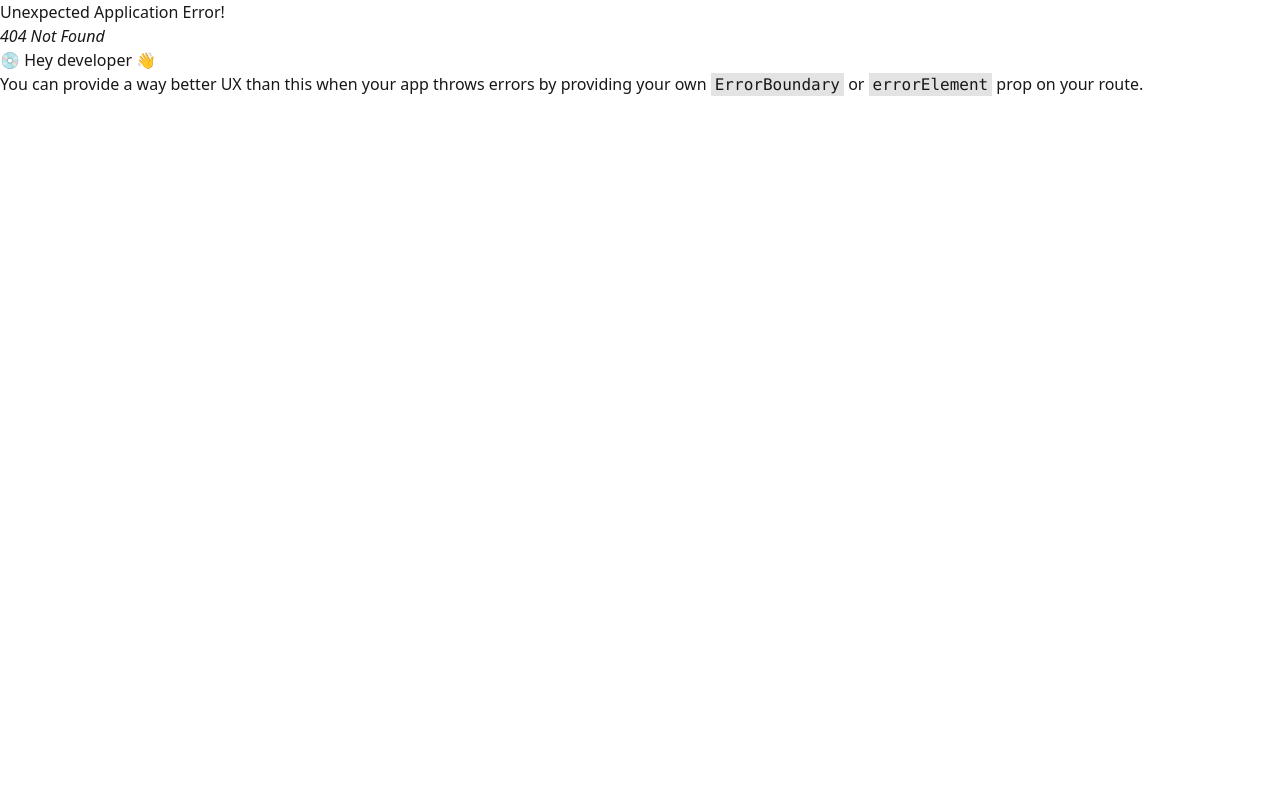
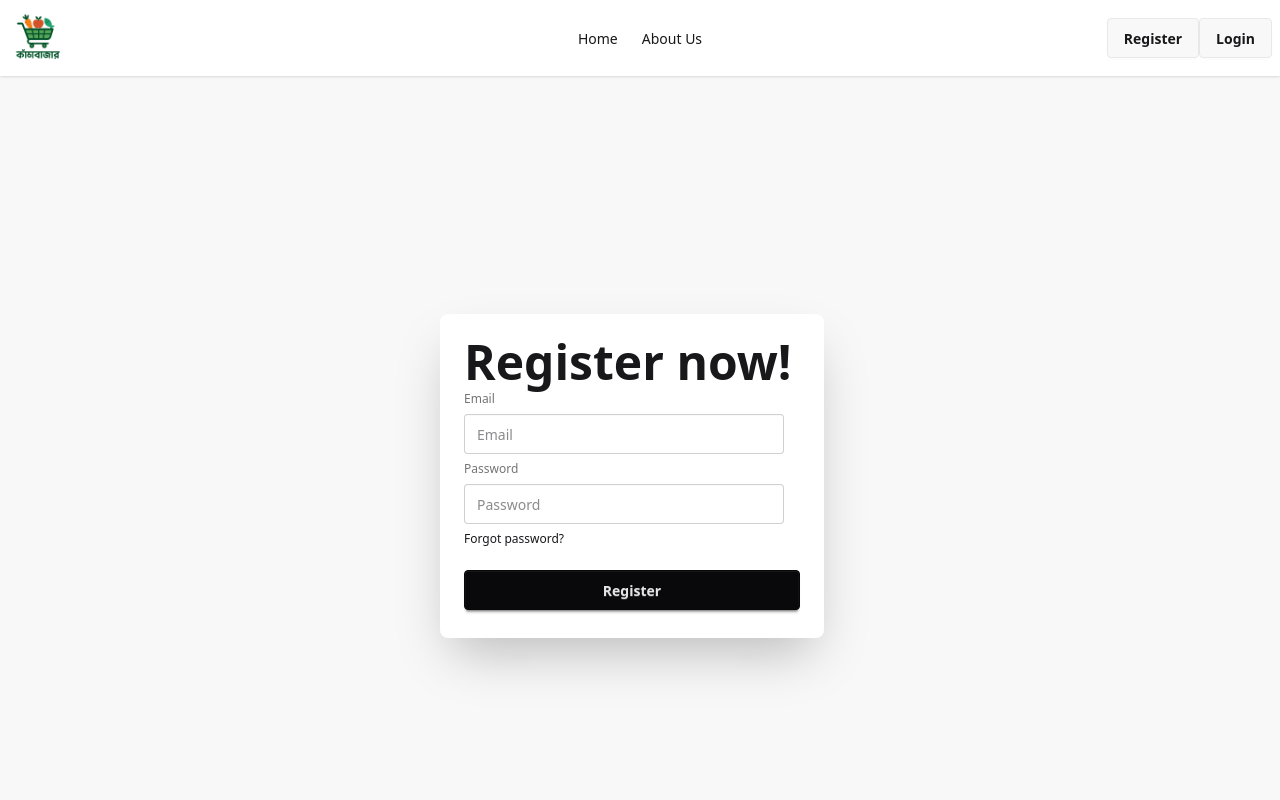
Before and after one commit to Abdul-Aziz-wasi/Local-market-app, a React (Vite) app: page /register in a window 1280 px wide. Before the commit this address had no page. Shown: the top 800 px of the page. Built offline with nearby package versions, Linux system fonts and the light colour scheme; no server answers.

Commit message:
implement signin singout function with firebse

```diff
--- a/package.json
+++ b/package.json
@@ -11,9 +11,11 @@
   },
   "dependencies": {
     "@tailwindcss/vite": "^4.1.11",
+    "firebase": "^11.10.0",
     "react": "^19.1.0",
     "react-dom": "^19.1.0",
     "react-router": "^7.6.3",
+    "react-toastify": "^11.0.5",
     "tailwindcss": "^4.1.11"
   },
   "devDependencies": {
--- a/src/Components/Navbar/Navbar.jsx
+++ b/src/Components/Navbar/Navbar.jsx
@@ -1,9 +1,21 @@
-import React from 'react';
+import React, { use } from 'react';
 import { NavLink } from 'react-router';
 import logo from '../../assets/logo.png'
+import { AuthContext } from '../../contexts/AuthContext';
 
 
 const Navbar = () => {
+  const {user,logOutUser}=use(AuthContext)
+
+  const handleLogout =()=>{
+    logOutUser()
+    .then(()=>{
+      console.log('signout user')
+    }).catch(error=>{
+      console.log(error)
+    })
+  }
+
     const navItems =<>
       <li><NavLink to="/">Home</NavLink></li>
       <li><NavLink to="/about">About Us</NavLink></li>
@@ -31,7 +43,15 @@ const Navbar = () => {
     </ul>
   </div>
   <div className="navbar-end">
-    <a className="btn">Button</a>
+   {
+    user ? <button onClick={handleLogout} className='btn'>Log out</button>
+    :
+    <>
+     <NavLink to='/register' className='btn'>Register</NavLink>
+    <NavLink to='/login' className='btn'>Login</NavLink>
+    </>
+
+   }
   </div>
 </div>
     );
--- /dev/null
+++ b/src/Pages/Banner/Banner.jsx
@@ -0,0 +1,11 @@
+import React from 'react';
+
+const Banner = () => {
+    return (
+        <div>
+
+        </div>
+    );
+};
+
+export default Banner;
--- /dev/null
+++ b/src/Pages/Login/Login.jsx
@@ -0,0 +1,49 @@
+import React, { use } from 'react';
+import { AuthContext } from '../../contexts/AuthContext';
+
+const Login = () => {
+    const {loginUser}=use(AuthContext)
+
+        const handleLogin =e=>{
+            e.preventDefault()
+            const form =e.target;
+            const email =form.email.value;
+            const password =form.password.value;
+            console.log(email,password)
+
+            loginUser(email,password)
+            .then(result=>{
+                console.log(result.user)
+            })
+            .catch(error=>{
+                console.log(error)
+            })
+        }
+    return (
+         <div className="hero bg-base-200 min-h-screen">
+  <div className="hero-content flex-col lg:flex-row-reverse">
+    <div className="text-center lg:text-left">
+
+
+    </div>
+    <div className="card bg-base-100 w-full max-w-sm shrink-0 shadow-2xl">
+      <div className="card-body">
+     <form onSubmit={handleLogin}>
+        <h1 className="text-5xl font-bold">Login now!</h1>
+           <fieldset className="fieldset">
+          <label className="label">Email</label>
+          <input type="email" name="email" className="input" placeholder="Email" />
+          <label className="label">Password</label>
+          <input type="password" name="password" className="input" placeholder="Password" />
+          <div><a className="link link-hover">Forgot password?</a></div>
+          <button className="btn btn-neutral mt-4">Login</button>
+        </fieldset>
+     </form>
+      </div>
+    </div>
+  </div>
+</div>
+    );
+};
+
+export default Login;
--- /dev/null
+++ b/src/Pages/Register/Register.jsx
@@ -0,0 +1,49 @@
+import React, { use } from 'react';
+import { AuthContext } from '../../contexts/AuthContext';
+
+const Register = () => {
+    const {createUser}=use(AuthContext)
+
+    const handleRegister =e=>{
+        e.preventDefault()
+        const form =e.target;
+        const email =form.email.value;
+        const password =form.password.value;
+        console.log(email,password)
+
+        createUser(email,password)
+        .then(result=>{
+            console.log(result.user)
+        })
+        .catch(error=>{
+            console.log(error)
+        })
+    }
+    return (
+       <div className="hero bg-base-200 min-h-screen">
+  <div className="hero-content flex-col lg:flex-row-reverse">
+    <div className="text-center lg:text-left">
+
+
+    </div>
+    <div className="card bg-base-100 w-full max-w-sm shrink-0 shadow-2xl">
+      <div className="card-body">
+     <form onSubmit={handleRegister}>
+        <h1 className="text-5xl font-bold">Register now!</h1>
+           <fieldset className="fieldset">
+          <label className="label">Email</label>
+          <input type="email" name="email" className="input" placeholder="Email" />
+          <label className="label">Password</label>
+          <input type="password" name="password" className="input" placeholder="Password" />
+          <div><a className="link link-hover">Forgot password?</a></div>
+          <button className="btn btn-neutral mt-4">Register</button>
+        </fieldset>
+     </form>
+      </div>
+    </div>
+  </div>
+</div>
+    );
+};
+
+export default Register;
--- a/src/Router/Router.jsx
+++ b/src/Router/Router.jsx
@@ -1,6 +1,8 @@
 import {createBrowserRouter} from "react-router";
 import RootLayout from "../Layouts/RootLayout";
 import Home from "../Pages/Home/Home";
+import Register from "../Pages/Register/Register";
+import Login from "../Pages/Login/Login";
 export const router = createBrowserRouter([
   {
     path: "/",
@@ -9,6 +11,15 @@ export const router = createBrowserRouter([
         {
             index:true,
             Component:Home
+        },
+        {
+            path:'register',
+            Component:Register
+        },
+        {
+          path:'login',
+          Component:Login
+
         }
     ]
   },
--- /dev/null
+++ b/src/contexts/AuthContext.jsx
@@ -0,0 +1,3 @@
+import { createContext } from "react";
+
+export const AuthContext =createContext(null)
--- /dev/null
+++ b/src/contexts/AuthProvider.jsx
@@ -0,0 +1,54 @@
+import React, { useEffect, useState } from 'react';
+import { AuthContext } from './AuthContext';
+import { createUserWithEmailAndPassword, onAuthStateChanged, signInWithEmailAndPassword, signOut } from 'firebase/auth';
+import { auth } from '../firebase/firebase.init';
+
+const AuthProvider = ({children}) => {
+    const [loading,setLoading]=useState(true);
+    const [user, setUser]=useState(null)
+
+    const createUser =(email,password)=>{
+        setLoading(true)
+        return createUserWithEmailAndPassword(auth,email,password)
+    }
+    const loginUser =(email,password)=>{
+        setLoading(true)
+        return signInWithEmailAndPassword(auth,email,password)
+    }
+
+    const logOutUser =()=>{
+        setLoading(true)
+        return signOut(auth)
+    }
+
+    useEffect(()=>{
+        const unSubscribe =onAuthStateChanged(auth, currentUser =>{
+            setUser(currentUser)
+            setLoading(false)
+
+        })
+        return ()=>{
+            unSubscribe
+        }
+    },[])
+
+
+    const authInfo ={
+        loading,
+        user,
+        createUser,
+        loginUser,
+        logOutUser
+
+
+
+    }
+    return (
+       <AuthContext value={authInfo}>
+        {children}
+
+       </AuthContext>
+    );
+};
+
+export default AuthProvider;
--- /dev/null
+++ b/src/firebase/firebase.init.js
@@ -0,0 +1,19 @@
+// Import the functions you need from the SDKs you need
+import { getAuth } from "firebase/auth";
+import { initializeApp } from "firebase/app";
+// TODO: Add SDKs for Firebase products that you want to use
+// https://firebase.google.com/docs/web/setup#available-libraries
+
+// Your web app's Firebase configuration
+const firebaseConfig = {
+  apiKey: import.meta.env.VITE_apiKey,
+  authDomain: import.meta.env.VITE_authDomain,
+  projectId: import.meta.env.VITE_projectId,
+  storageBucket: import.meta.env.VITE_storageBucket,
+  messagingSenderId: import.meta.env.VITE_messagingSenderId,
+  appId: import.meta.env.appId
+};
+
+// Initialize Firebase
+const app = initializeApp(firebaseConfig);
+export const auth = getAuth(app);
--- a/src/main.jsx
+++ b/src/main.jsx
@@ -3,9 +3,12 @@ import { createRoot } from 'react-dom/client'
 import './index.css'
 import {RouterProvider} from "react-router";
 import { router } from './Router/Router.jsx';
+import AuthProvider from './contexts/AuthProvider.jsx';
 
 createRoot(document.getElementById('root')).render(
   <StrictMode>
-    <RouterProvider router={router} />
+    <AuthProvider>
+      <RouterProvider router={router} />
+    </AuthProvider>
   </StrictMode>,
 )
```
Also changed, not shown: 1 other file (tests, documents, lock files or other folders).
